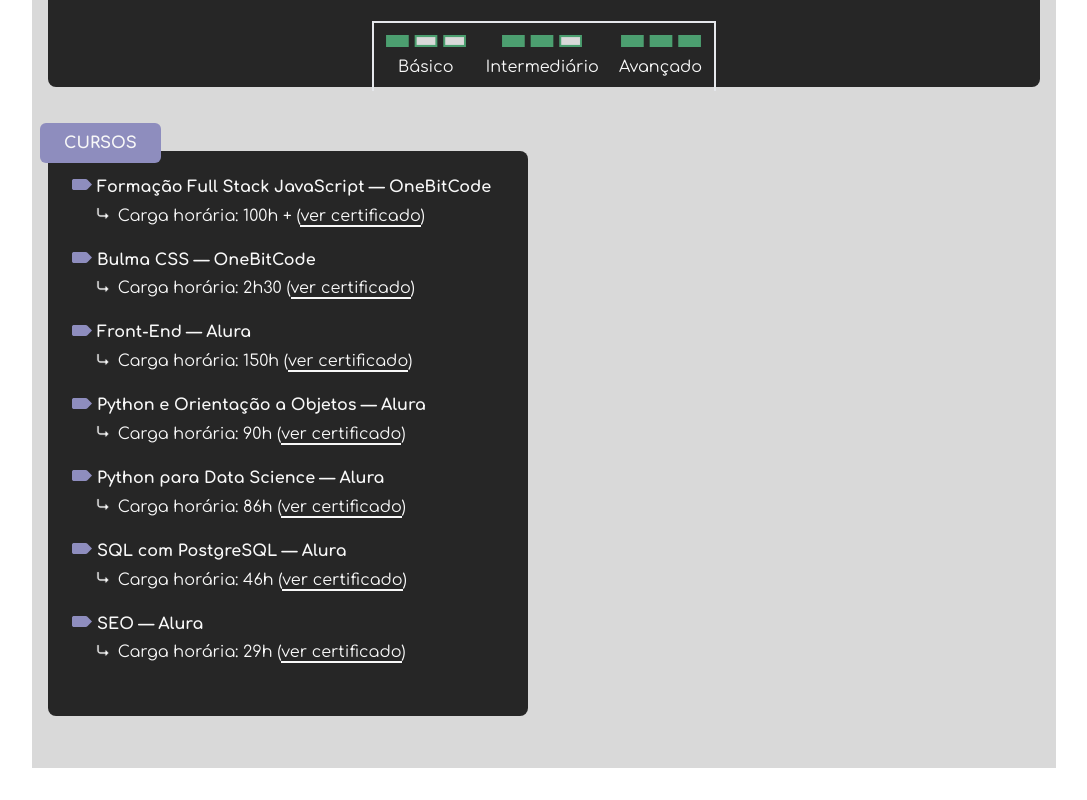
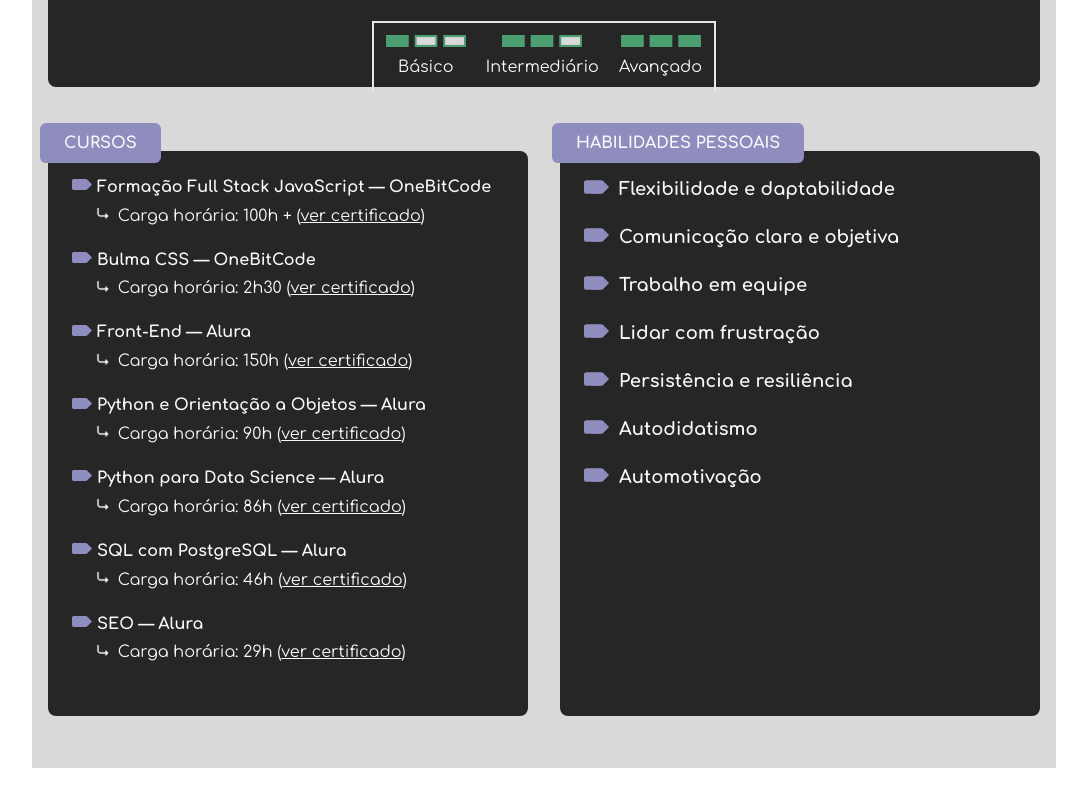
Before and after one commit to joaoeduardogomes/react-cv, a Next.js app in the folder joao-cv/: page / in a window 1280 px wide. Shown: the part 1358-2158 px from the top of the page, without its empty margins (96-1183 px from the left). Built offline with nearby package versions, Linux system fonts and the light colour scheme.

Commit message:
'soft skills' area created

```diff
--- a/joao-cv/src/app/page.jsx
+++ b/joao-cv/src/app/page.jsx
@@ -2,6 +2,7 @@
 import BasicInfo from '@/components/BasicInfo'
 import Courses from '@/components/Courses'
 import Header from '@/components/Header'
+import SoftSkills from '@/components/SoftSKills'
 import Tecnologies from '@/components/Tecnologies'
 
 export default function Home() {
@@ -17,6 +18,7 @@
           <Tecnologies />
 
           <Courses />
+          <SoftSkills />
         </div>
 
 
--- a/joao-cv/src/components/Courses/index.jsx
+++ b/joao-cv/src/components/Courses/index.jsx
@@ -14,7 +14,7 @@
                             </p>
                             <p className={styles.courseTime}>
                                 Carga horária: {course.time} (
-                                <a href={course.certificateLink} target="_blank" className="border-b-2 border-myWhite">
+                                <a href={course.certificateLink} target="_blank" className="underline decoration-solid hover:text-myGreen hover:no-underline hover:font-bold duration-300 ease-in-out">
                                     ver certificado
                                 </a>
                                 )
--- /dev/null
+++ b/joao-cv/src/components/SoftSKills/index.jsx
@@ -0,0 +1,20 @@
+import BoxArea from "../BoxArea";
+import styles from './styles.module.scss';
+
+export default function SoftSkills() {
+    return (
+        <>
+            <BoxArea title="habilidades pessoais" sectionId="soft-skills">
+                <ul className="flex flex-col gap-5 text-lg">
+                    <li className={styles.skill}>Flexibilidade e daptabilidade</li>
+                    <li className={styles.skill}>Comunicação clara e objetiva</li>
+                    <li className={styles.skill}>Trabalho em equipe</li>
+                    <li className={styles.skill}>Lidar com frustração</li>
+                    <li className={styles.skill}>Persistência e resiliência</li>
+                    <li className={styles.skill}>Autodidatismo</li>
+                    <li className={styles.skill}>Automotivação</li>
+                </ul>
+            </BoxArea>
+        </>
+    )
+}
--- /dev/null
+++ b/joao-cv/src/components/SoftSKills/styles.module.scss
@@ -0,0 +1,17 @@
+.skill {
+    font-weight: 700;
+    display: block;
+
+    &::before {
+        content: "";
+        width:25px;
+        height:25px;
+        background-image: url('../../../public/svgComponents/purpleArrow.svg');
+        background-size: contain;
+        background-repeat: no-repeat;
+        background-position: center center;
+        display: block;
+        float: left;
+        margin-right: 10px;
+    }
+}
--- a/joao-cv/src/styles/globals.scss
+++ b/joao-cv/src/styles/globals.scss
@@ -55,7 +55,7 @@
     grid-column: 1 / span 1; /* span 1 é padrão */
   }
 
-  #basic-info-section {
+  #basic-info-section, soft-skills-section {
     grid-column: 2;
   }
 
```
